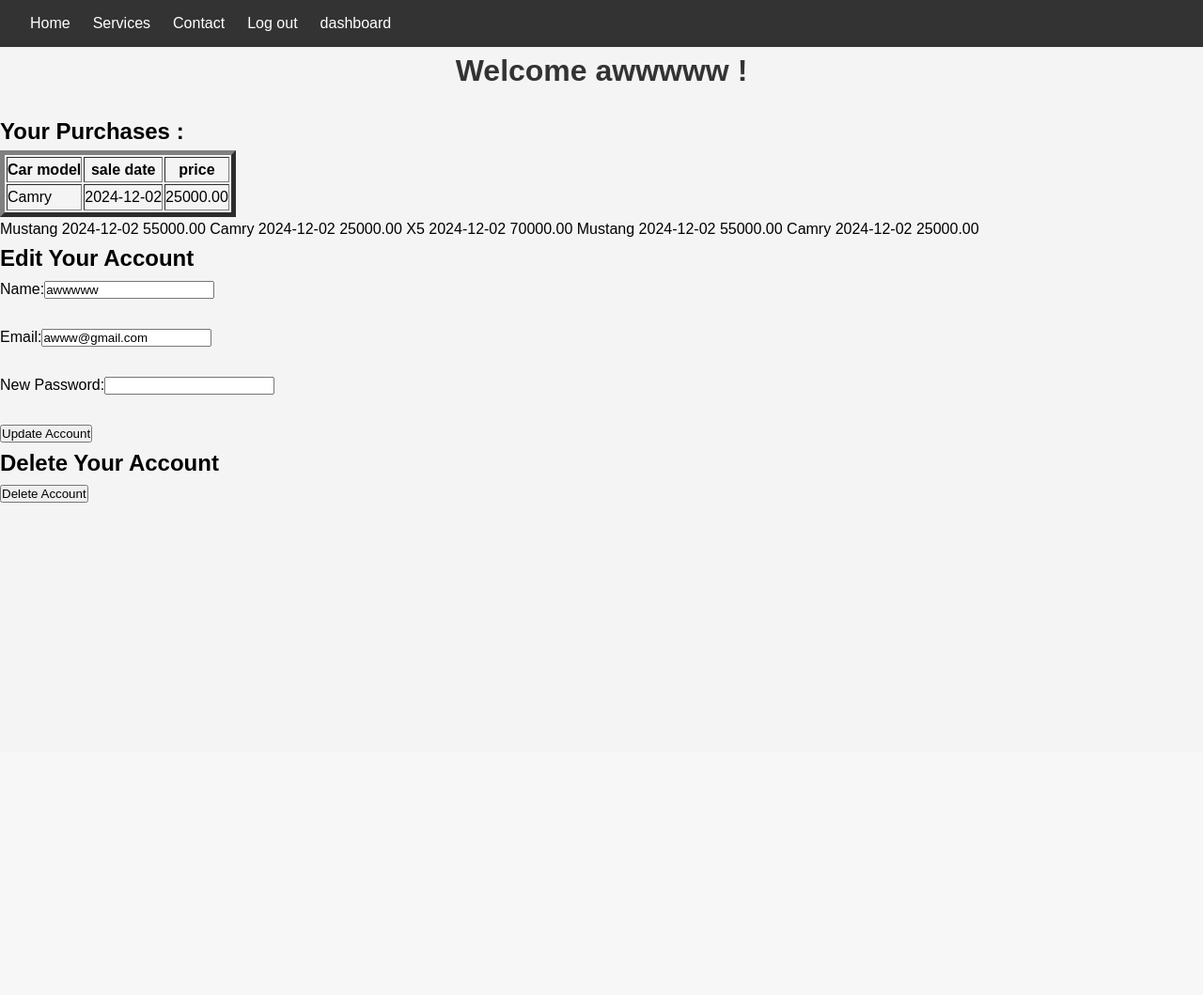
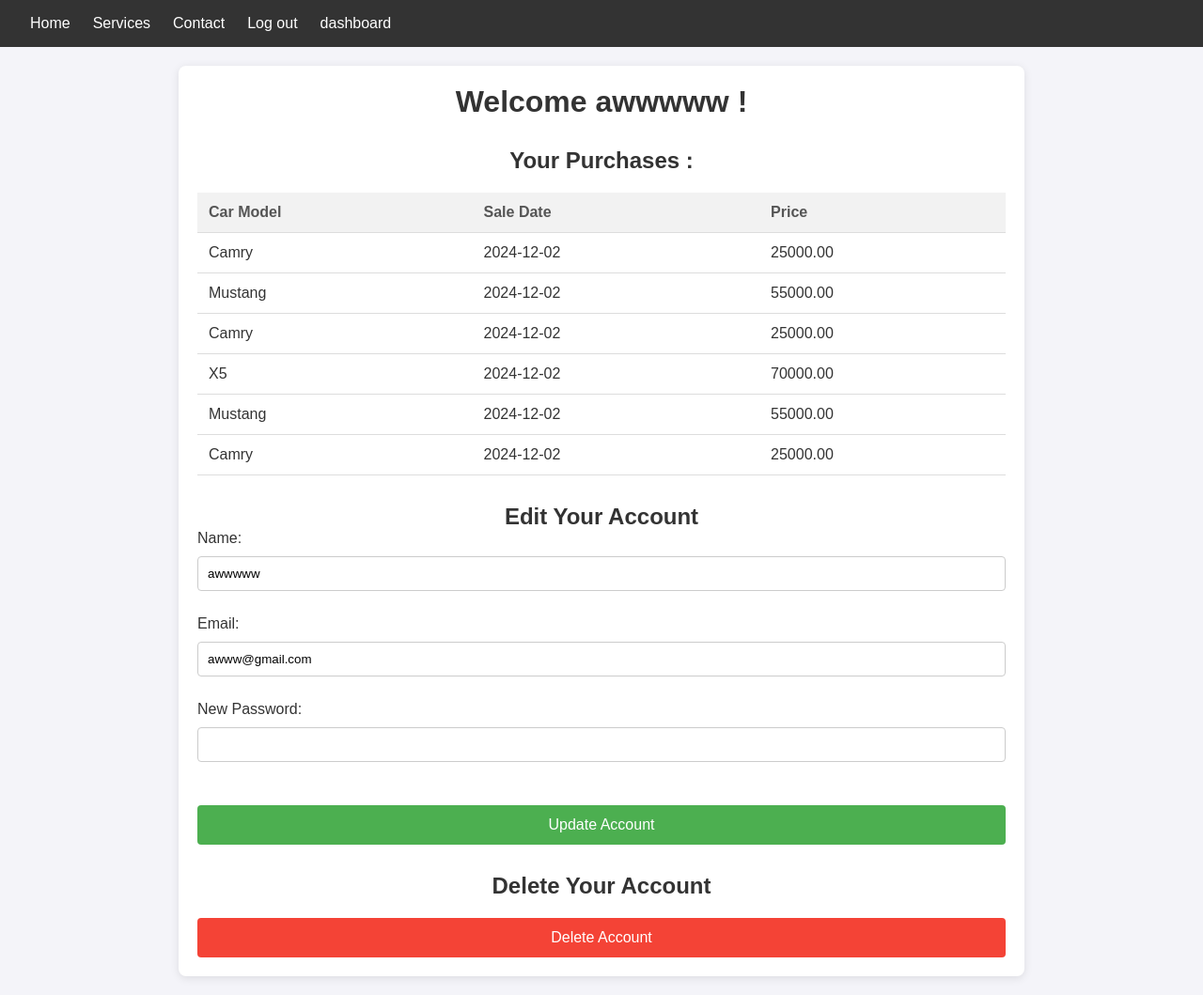
Before and after one commit to Anwer-Jammali/garage-php, a PHP site: page /Account.php in a window 1280 px wide. Shown: the whole page at 94% size. Before the commit the page ends 535 px from the top, so only its background shows below. Run offline with PHP 8.4, Linux system fonts and the light colour scheme; a user stored in the database is signed in; data comes from the database, SQL or seed files in the repository.

Commit message:
php yakrah zebi

```diff
--- a/Account.php
+++ b/Account.php
@@ -5,7 +5,7 @@
     <meta name="viewport" content="width=device-width, initial-scale=1.0">
     <title>My Account</title>
     <link rel="stylesheet" href="parts/navbarcss.css">
-    <link rel="stylesheet" href="style.css">
+    <link rel="stylesheet" href="AccountStyle.css">
 </head>
 <body>
     <?php include 'parts/navbar.php'; ?>
@@ -45,7 +45,15 @@ if (isset($_POST['update_account'])) {
     $new_name = mysqli_real_escape_string($connexion, $_POST['name']);
     $new_email = mysqli_real_escape_string($connexion, $_POST['email']);
     $new_password = mysqli_real_escape_string($connexion, $_POST['password']);
-
+    header("location:carinfo.php");
+    if(empty($new_password)){
+        $sql_update = "UPDATE Accounts SET Account_name = '$new_name', Email = '$new_email' WHERE id = '$user_id'";
+        if (mysqli_query($connexion, $sql_update)) {
+            echo "Account updated successfully!";
+        } else {
+            echo "Error updating account: " . mysqli_error($connexion);
+        }
+    }else{
         $hashed_password = password_hash($new_password, PASSWORD_DEFAULT);
 
         $sql_update = "UPDATE Accounts SET Account_name = '$new_name', Email = '$new_email', Password = '$hashed_password' WHERE id = '$user_id'";
@@ -53,6 +61,7 @@ if (isset($_POST['update_account'])) {
             echo "Account updated successfully!";
         } else {
             echo "Error updating account: " . mysqli_error($connexion);
+        }
     }
 }
 
@@ -79,18 +88,28 @@ if (isset($_POST['delete_account'])) {
                     if (!$res) {
                         echo "<p>Error executing query: " . mysqli_error($connexion) . "</p>";
                     }
-                     if (mysqli_num_rows($res) > 0){
-                        echo "<table border='5'><thead><tr><th>Car model </th><th>sale date</th><th>price</th></tr></thead><tbody>";
-                        while ($row = mysqli_fetch_assoc($res)){
+                    if (mysqli_num_rows($res) > 0) {
+                        echo "<table>
+                                <thead>
+                                    <tr>
+                                        <th>Car Model</th>
+                                        <th>Sale Date</th>
+                                        <th>Price</th>
+                                    </tr>
+                                </thead>
+                                <tbody>";
+
+                        while ($row = mysqli_fetch_assoc($res)) {
                             echo "<tr>
-                            <td>".htmlspecialchars($row['model'])."</td>
-                            <td>".htmlspecialchars($row['sale_date'])."</td>
-                            <td>".htmlspecialchars($row['sale_price'])."</td>
-                        </tr></tbody>
+                                    <td>" . htmlspecialchars($row['model']) . "</td>
+                                    <td>" . htmlspecialchars($row['sale_date']) . "</td>
+                                    <td>" . htmlspecialchars($row['sale_price']) . "</td>
+                                  </tr>";
+                        }
+
+                        echo "</tbody>
                               </table>";
-                        }
-                    }
-                    else{
+                    } else {
                         echo "<p>You have not made any purchases yet.</p>";
                     }
 
@@ -98,10 +117,10 @@ if (isset($_POST['delete_account'])) {
         <h2>Edit Your Account</h2>
         <form method="POST">
 
-            Name:<input type="text" name="name" value="<?php echo htmlspecialchars($user['Account_name']); ?>"><br><br>
-            Email:<input type="email"name="email" value="<?php echo htmlspecialchars($user['Email']); ?>"><br><br>
-            New Password:<input type="password" id="password" name="password"><br><br>
-            <button type="submit" name="update">Update Account</button>
+            Name:<input type="text" name="name" class="form_input" value="<?php echo htmlspecialchars($user['Account_name']); ?>"><br><br>
+            Email:<input type="email"name="email" class="form_input" value="<?php echo htmlspecialchars($user['Email']); ?>"><br><br>
+            New Password:<input type="password" id="password" name="password" class="form_input"><br><br>
+            <button type="submit" name="update" class="update_button">Update Account</button>
         </form>
         <?php
             if(isset($_POST["update"])){
@@ -120,7 +139,7 @@ if (isset($_POST['delete_account'])) {
 
         <h2>Delete Your Account</h2>
         <form method="POST">
-            <button type="submit" name="delete" onclick="return confirm('Are you sure you want to delete your account?');">Delete Account</button>
+            <button type="submit" name="delete" class="delete_button" onclick="return confirm('Are you sure you want to delete your account?');">Delete Account</button>
         </form>
         <?php
             if(isset($_POST["delete"])){
--- /dev/null
+++ b/AccountStyle.css
@@ -0,0 +1,112 @@
+/* General Styles */
+body {
+  font-family: Arial, sans-serif;
+  background-color: #f4f4f9;
+  color: #333;
+  margin: 0;
+  padding: 0;
+}
+
+h1,
+h2 {
+  color: #333;
+  text-align: center;
+}
+
+.account-container {
+  max-width: 900px;
+  margin: 20px auto;
+  padding: 20px;
+  background-color: #ffffff;
+  border-radius: 8px;
+  box-shadow: 0 2px 10px rgba(0, 0, 0, 0.1);
+}
+
+table {
+  width: 100%;
+  margin-top: 20px;
+  border-collapse: collapse;
+}
+
+th,
+td {
+  padding: 12px;
+  text-align: left;
+  border-bottom: 1px solid #ddd;
+}
+
+th {
+  background-color: #f2f2f2;
+  color: #555;
+}
+
+input[type="text"],
+input[type="email"],
+input[type="password"] {
+  width: 100%;
+  padding: 10px;
+  margin: 8px 0;
+  border: 1px solid #ccc;
+  border-radius: 4px;
+  box-sizing: border-box;
+}
+
+button {
+  padding: 12px 20px;
+  border: none;
+  border-radius: 4px;
+  cursor: pointer;
+}
+
+.update_button {
+  background-color: #4caf50;
+  color: white;
+  font-size: 16px;
+}
+
+.update_button:hover {
+  background-color: #45a049;
+}
+
+.delete_button {
+  background-color: #f44336;
+  color: white;
+  font-size: 16px;
+}
+
+.delete_button:hover {
+  background-color: #e53935;
+}
+
+button:disabled {
+  background-color: #ccc;
+  cursor: not-allowed;
+}
+
+form input[type="text"]:focus,
+form input[type="email"]:focus,
+form input[type="password"]:focus {
+  border-color: #007bff;
+  outline: none;
+}
+
+p {
+  text-align: center;
+  font-size: 18px;
+}
+
+/* Add some spacing between sections */
+.account-container h2 {
+  margin-top: 30px;
+}
+
+.account-container .form_input {
+  margin-top: 10px;
+}
+
+.account-container .update_button,
+.account-container .delete_button {
+  display: block;
+  width: 100%;
+  margin-top: 20px;
+}
```
Lines whose indentation alone changed are shown as unchanged.
